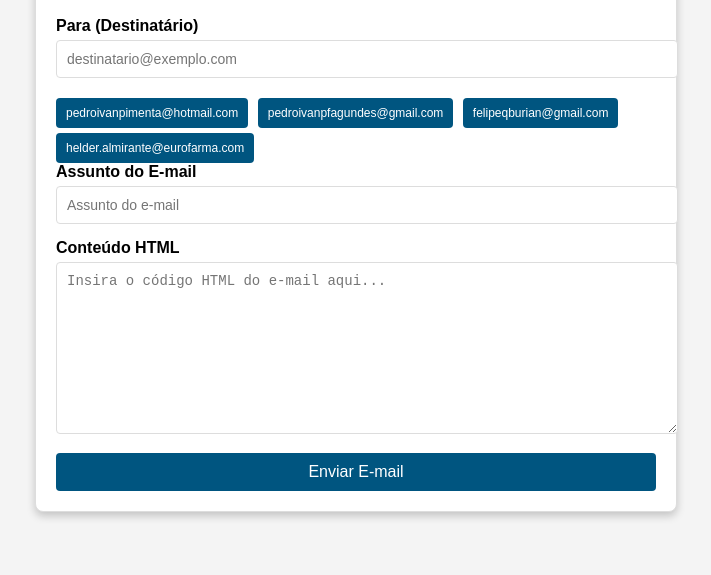
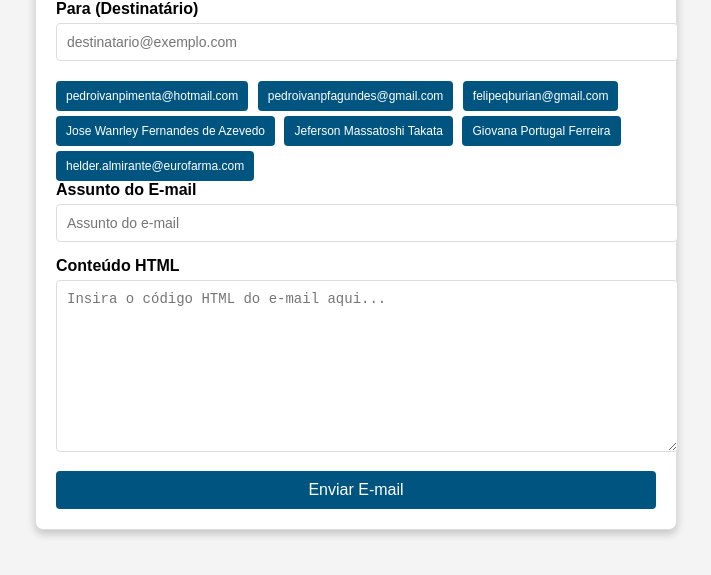
Before and after one commit to 4avalon/HTMLMail, a website: page index.html in a window 1280 px wide. Shown: the part 185-760 px from the top of the page, without its empty margins (284-995 px from the left). Drawn offline with Linux system fonts and the light colour scheme.

Commit message:
Commit inicial para o projeto HTMLMail

```diff
--- a/index.html
+++ b/index.html
@@ -93,6 +93,9 @@
                 <div class="email-option" onclick="setEmail('pedroivanpimenta@hotmail.com')">pedroivanpimenta@hotmail.com</div>
                 <div class="email-option" onclick="setEmail('pedroivanpfagundes@gmail.com')">pedroivanpfagundes@gmail.com</div>
                 <div class="email-option" onclick="setEmail('felipeqburian@gmail.com')">felipeqburian@gmail.com</div>
+                <div class="email-option" onclick="setEmail('29133@momentafarma.com.br')">Jose Wanrley Fernandes de Azevedo </div>
+                <div class="email-option" onclick="setEmail('jeferson.takata@eurofarma.com')">Jeferson Massatoshi Takata</div>
+                <div class="email-option" onclick="setEmail('giovana.ferreira@eurofarma.com')">Giovana Portugal Ferreira</div>
                 <div class="email-option" onclick="setEmail('helder.almirante@eurofarma.com')">helder.almirante@eurofarma.com</div>
             </div>
 
```
